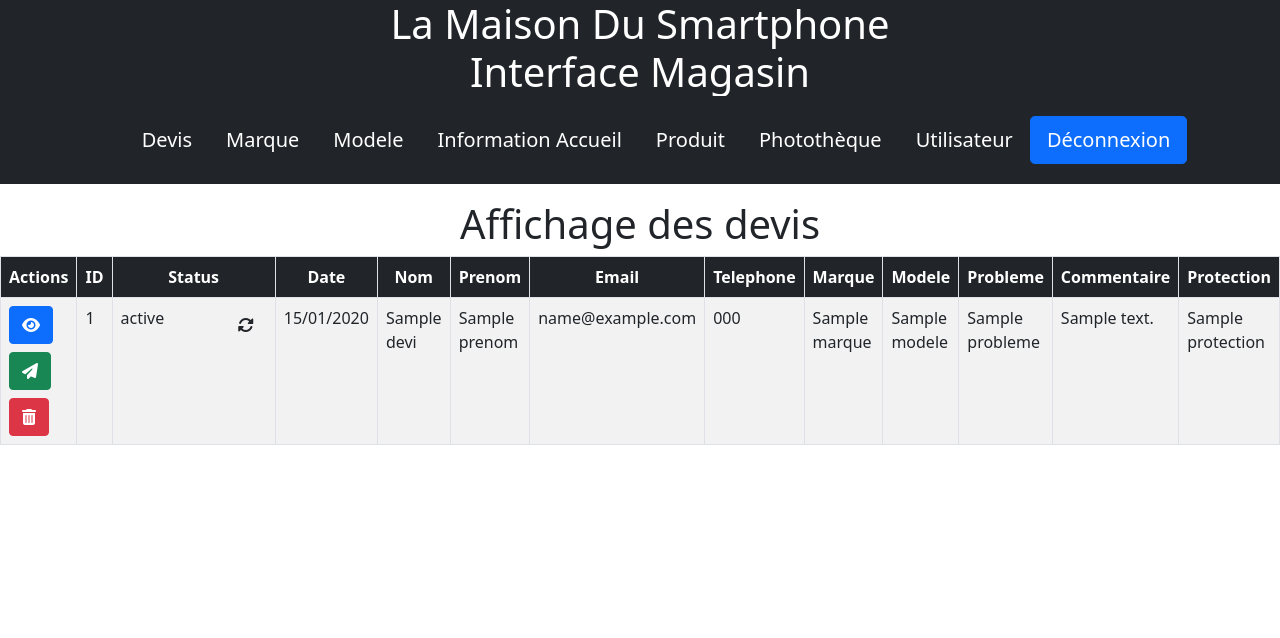
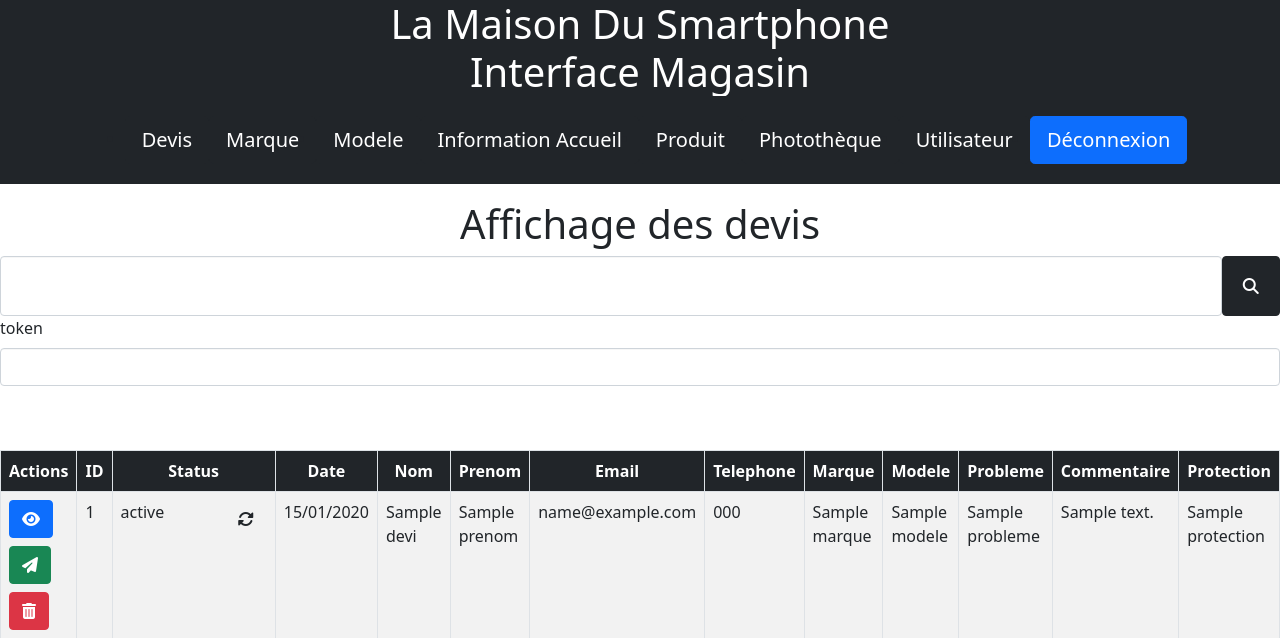
Before and after one commit to zacharyhuguet/LMDS-S, a Symfony app: template templates/devis_admin/index.html.twig in a window 1280 px wide. Shown: the top 638 px of the page. Run offline with Twig, Linux system fonts and the light colour scheme; the template is opened without the code that fills it: most values are stand-ins (such as "Sample title", 1, 10 or a date in 2020); form fields are guessed from the names that the template uses; some libraries are stand-ins or nearby versions.

Commit message:
FINSTAGE FIX9bug Fix9bug xtrabug

```diff
--- a/public/css/magasin.css
+++ b/public/css/magasin.css
@@ -149,3 +149,20 @@ input:focus,
 textarea:focus {
   background: #bfc8ce;
 }
+/* ------------------ SEARCHBAR -------------------------*/
+.search-bar {
+  width: 100%;
+  position: relative;
+  display: flex;
+  justify-content:center;
+
+}
+.searchButton {
+  width: 60px;
+  height: 60px;
+  text-align: center;
+  color: #fff;
+  border-radius: 0 5px 5px 0;
+  cursor: pointer;
+  font-size: 20px;
+}
--- a/src/Controller/MagasinController.php
+++ b/src/Controller/MagasinController.php
@@ -14,9 +14,6 @@ class MagasinController extends AbstractController
      */
     public function index(DevisRepository $devisRepository): Response
     {
-        return $this->render('devis_admin/index.html.twig', [
-            'controller_name' => 'MagasinController',
-            'devis' => $devisRepository->findAll(),
-        ]);
+        return $this->redirectToRoute('devis_admin_index');
     }
 }
--- a/templates/devis_admin/envoyer-mail.html.twig
+++ b/templates/devis_admin/envoyer-mail.html.twig
@@ -8,7 +8,7 @@
 	{{form_start(form)}}
     <p>Objet du mail</p>{{form_widget(form.ObjetMail)}}
 	<p>Message du mail ( &lt;br/&gt; = Passer à la ligne )</p>
-	<br/>
+	<br/><br/>
 	{{form_widget(form.MessageMail)}}
 	{{ form_row(form._token) }}
 	<br/><br/>
--- a/templates/devis_admin/index.html.twig
+++ b/templates/devis_admin/index.html.twig
@@ -3,10 +3,19 @@
 
 {% block body %}
 	<h1 class="text-center">Affichage des devis</h1>
+
+	{{ form_start(form) }}
+   <div class="search-bar">
+	{{ form_widget(form.search, {'placeholder' : 'Que voulez-vous rechercher ?'}) }}
+	 <button type="submit" class="btn btn-dark searchButton"><i class="fas fa-search"></i></button>
+   </div>
+	{{ form_row(form._token) }}
+	{{ form_end(form) }}
+<br/><br/>
 	<table class="table table-bordered table-striped table-responsive-stack">
 		<thead>
 			<tr style='text-align:center; background-color:#212529; color:white;'>
-                <th>Actions</th>
+				<th>Actions</th>
 				<th>ID</th>
 				<th class='status-th'>Status</th>
 				<th>Date</th>
@@ -33,19 +42,20 @@
 							<i class='fas fa-paper-plane'></i>
 						</a>
 						{% if devi.status == "Mail-envoyé" %}
-						<a class='btn btn-secondary mb-2'target="_blank" href="/devis-reponse/Devis-{{devi.id}}-{{devi.nom}}-{{devi.prenom}}.pdf"><i class="far fa-file-pdf"></i></a>
+							<a class='btn btn-secondary mb-2' target="_blank" href="/devis-reponse/Devis-{{devi.id}}-{{devi.nom}}-{{devi.prenom}}.pdf">
+								<i class="far fa-file-pdf"></i>
+							</a>
 						{% endif %}
 						<br/>
 						{{ include('devis_admin/_delete_form.html.twig') }}
 					</td>
 					<td>{{ devi.id }}</td>
 					<td>{{ devi.status }}
-					{% if devi.status != "Mail-envoyé" %}
-    									<a class='status-bouton btn mb-1'
-					href='{{ path('devis_admin_changestatus', {'id': devi.id}) }}'>
-					<i class='fas fa-sync-alt'></i>
-					</a>
-					{% endif %}
+						{% if devi.status != "Mail-envoyé" %}
+							<a class='status-bouton btn mb-1' href='{{ path('devis_admin_changestatus', {'id': devi.id}) }}'>
+								<i class='fas fa-sync-alt'></i>
+							</a>
+						{% endif %}
 
 					</td>
 					<td>{{ devi.date ? devi.date|date('d/m/Y') : '' }}</td>
```
Also changed, not shown: src/Controller/DevisAdminController.php (+21 -2 lines), src/Repository/DevisRepository.php (+12 -0 lines), 1 other file.
